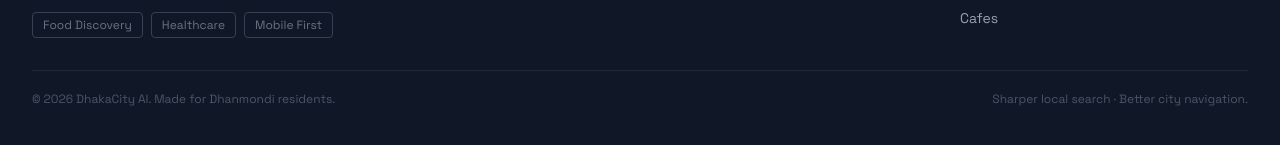
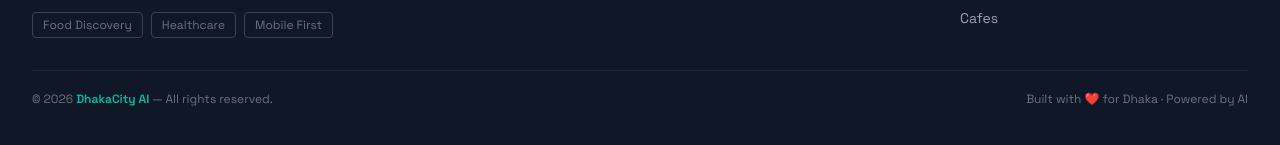
Before and after one commit to mutarek/Dhakacity_AI, a Next.js app: page / in a window 1280 px wide. Shown: the part 1996-2141 px from the top of the page. Built offline with nearby package versions, Linux system fonts and the light colour scheme.

Commit message:
copyright added

```diff
--- a/app/layout.tsx
+++ b/app/layout.tsx
@@ -147,9 +147,9 @@ export default function RootLayout({
               </div>
             </div>
 
-            <div className="mt-8 border-t border-gray-800 pt-5 flex flex-col gap-1 sm:flex-row sm:items-center sm:justify-between text-xs text-gray-600">
-              <p>© 2026 DhakaCity AI. Made for Dhanmondi residents.</p>
-              <p>Sharper local search · Better city navigation.</p>
+            <div className="mt-8 border-t border-gray-800 pt-5 flex flex-col gap-1 sm:flex-row sm:items-center sm:justify-between text-xs text-gray-500">
+              <p>© 2026 <span className="text-teal-500 font-semibold">DhakaCity AI</span> — All rights reserved.</p>
+              <p>Built with ❤️ for Dhaka · Powered by AI</p>
             </div>
           </div>
         </footer>
```
